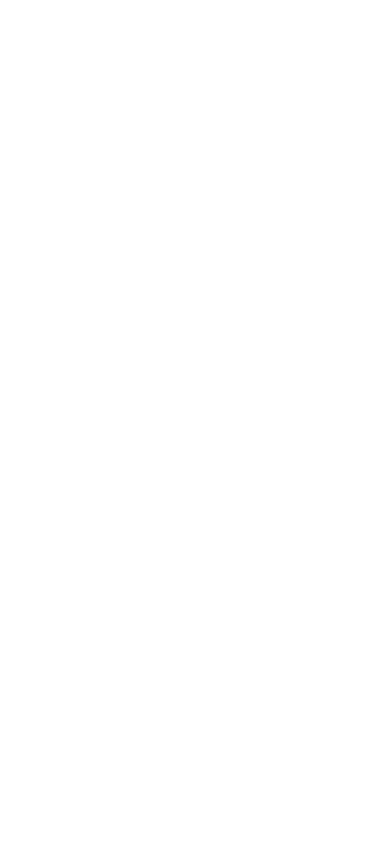
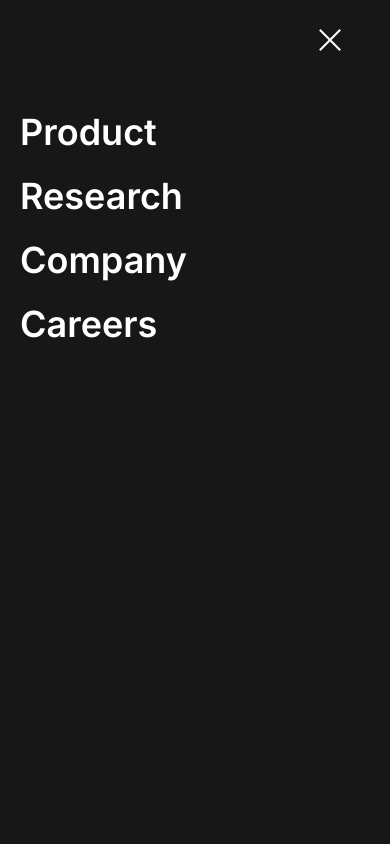
Before and after one commit to degstn/anole, a Next.js app in the folder frontend/: page / in a window 390 px wide. Both pictures are taken after a click on the element 330 px from the left and 40 px from the top of the page. Shown: the top 844 px of the page. Built offline with nearby package versions, Linux system fonts and the light colour scheme.

Commit message:
fixed scrolling behavior in MobileNav; link behavior (+ styling e.g. underline/hover [mobile has no hover behavior]) for MobileNavItem

```diff
--- /dev/null
+++ b/frontend/src/app/components/Navbar.css
@@ -0,0 +1,3 @@
+.no-scroll {
+    overflow: hidden;
+  }
--- a/frontend/src/app/components/Navbar.tsx
+++ b/frontend/src/app/components/Navbar.tsx
@@ -5,7 +5,8 @@ import { usePathname } from 'next/navigation';
 import { Suspense } from 'react';
 import Link from 'next/link';
 import Image from 'next/image';
-import { useState } from 'react';
+import React, { useState, useEffect } from 'react';
+import './Navbar.css';
 
 const navItems = {
   '/product': {
@@ -26,9 +27,23 @@ const  Navbar = () => {
 
   const [isOpen, setIsOpen] = useState(false);
 
+  const [isMobileNavOpen, setIsMobileNavOpen] = useState(false);
+
   const MobileNav = () => {
     setIsOpen(!isOpen);
   }
+
+  function closeMobileNav() {
+    setIsOpen(false);
+  }
+
+  useEffect(() => {
+    if (isOpen) {
+      document.body.classList.add('no-scroll');
+    } else {
+      document.body.classList.remove('no-scroll');
+    }
+  }, [isOpen]);
 
   return (
     <nav className="fixed w-full py-5 px-10">
@@ -61,7 +76,7 @@ const  Navbar = () => {
         </div>
         <div className={
           isOpen
-          ? "fixed left-0 top-0 bg-white dark:bg-neutral-900 h-screen w-screen overscroll-none"
+          ? "fixed left-0 top-0  bg-neutral-900 h-screen w-screen overscroll-none"
           : "hidden"
           }
           >
@@ -72,9 +87,9 @@ const  Navbar = () => {
             </div>
             <div className="flex-col text-4xl font-semibold text-white py-10 px-3">
             <Suspense fallback={null}>
-                {Object.entries(navItems).map(([path, { name }]) => {
-                  return <NavItem key={path} path={path} name={name} />;
-                })}
+            {Object.entries(navItems).map(([path, { name }]) => {
+  return <MobileNavItem key={path} path={path} name={name} closeMobileNav={closeMobileNav} />;
+})}
             </Suspense>
             </div>
         </div>
@@ -116,6 +131,41 @@ function NavItem({ path, name }: { path: string; name: string }) {
   );
 }
 
+function MobileNavItem({ path, name, closeMobileNav }: { path: string; name: string; closeMobileNav: () => void }) {
+  let pathname = usePathname() || '/';
+  if (pathname.includes('/research/')) {
+    pathname = '/research';
+  }
+  let isActive = path === pathname;
+
+  return (
+    <div onClick={() => { closeMobileNav();}}>
+    <Link
+      key={path}
+      href={path}
+      className=
+        'transition-all underline-offset-4 flex align-middle'
+
+    >
+      <span className="relative py-3 px-2">
+        {name}
+        {path === pathname ? (
+          <motion.div
+            className="absolute h-[1px] top-8 mx-2 inset-0 bg-black dark:bg-neutral-800 z-[-1] dark:bg-gradient-to-r from-transparent to-neutral-900"
+            layoutId="sidebar"
+            transition={{
+              type: 'spring',
+              stiffness: 350,
+              damping: 30,
+            }}
+          />
+        ) : null}
+      </span>
+    </Link>
+    </div>
+  );
+}
+
 function OpenMenu() {
   return (
     <svg
@@ -141,12 +191,12 @@ function CloseMenu() {
       width="40"
       height="40"
       viewBox="0 0 40 40"
-      fill="none"
+      fill="white"
       xmlns="http://www.w3.org/2000/svg"
     >
       <path
         d="m10.543 30.958-1.5-1.5 9.5-9.458-9.5-9.458 1.5-1.5 9.458 9.5 9.458-9.5 1.5 1.5-9.5 9.458 9.5 9.458-1.5 1.5-9.458-9.5-9.458 9.5Z"
-        fill="currentFill"
+        fill="000000"
         />
     </svg>
   );
```
